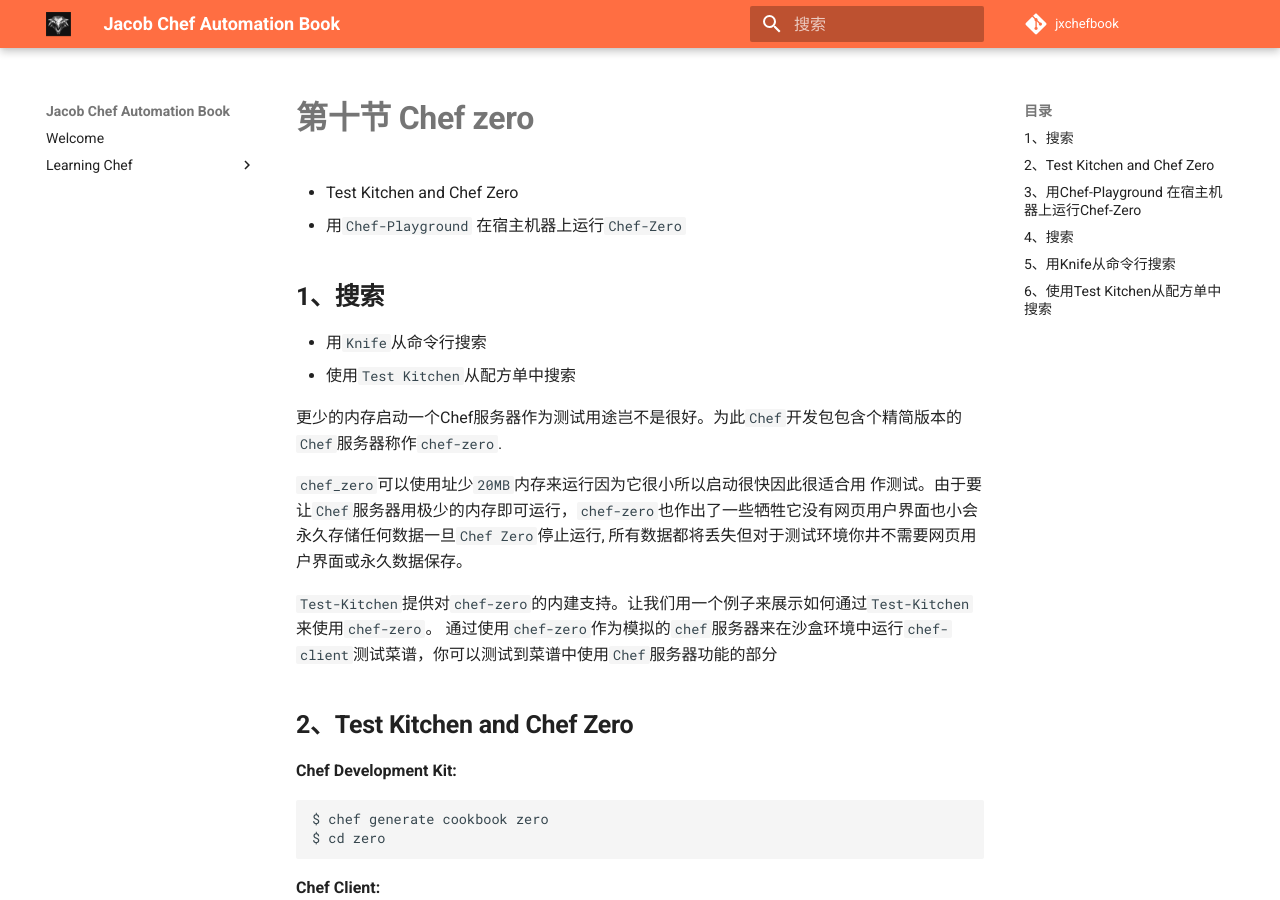
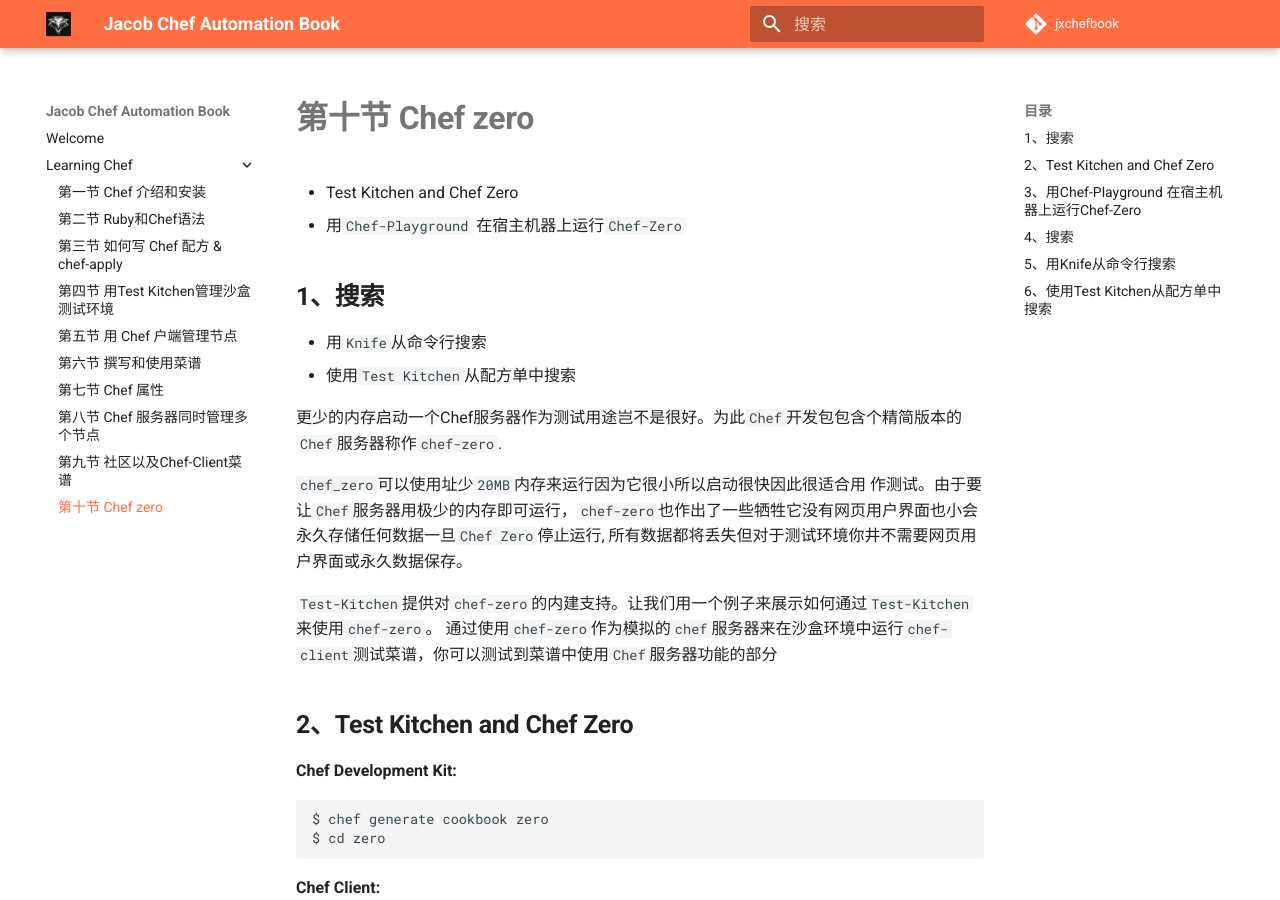
Before and after one commit to Chao-Xi/jxchefbook, an MkDocs documentation site: the page built from docs/chap1/chef_tutorial10_zero.md, in a window 1280 px wide and 900 px high. Built offline with MkDocs 1.6.1 and Material for MkDocs 9.7.7, drawn with Linux system fonts in a browser that asks for light colours; comment, search, counter and statistics services are not loaded.

Commit message:
init tot10

```diff
--- a/mkdocs.yml
+++ b/mkdocs.yml
@@ -19,6 +19,7 @@
     - '第七节 Chef 属性': 'chap1/chef_tutorial7_attributes.md'
     - '第八节 Chef 服务器同时管理多个节点': 'chap1/chef_tutorial8.md'
     - '第九节 社区以及Chef-Client菜谱': 'chap1/chef_tutorial9.md'
+    - '第十节 Chef zero': 'chap1/chef_tutorial10_zero.md'
 
 repo_url: https://github.com/Chao-Xi/jxchefbook.git
 repo_name: "jxchefbook"
```
